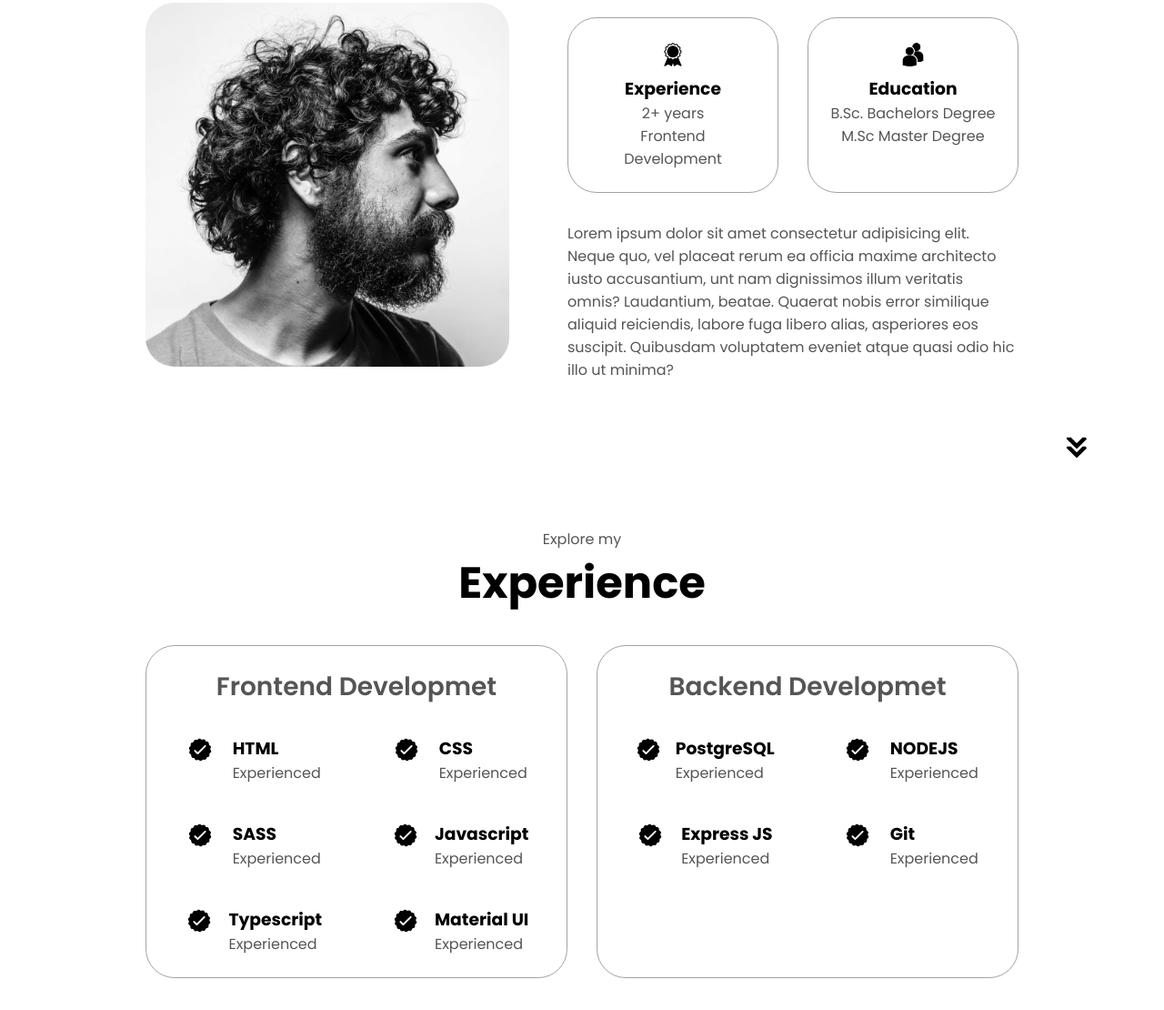
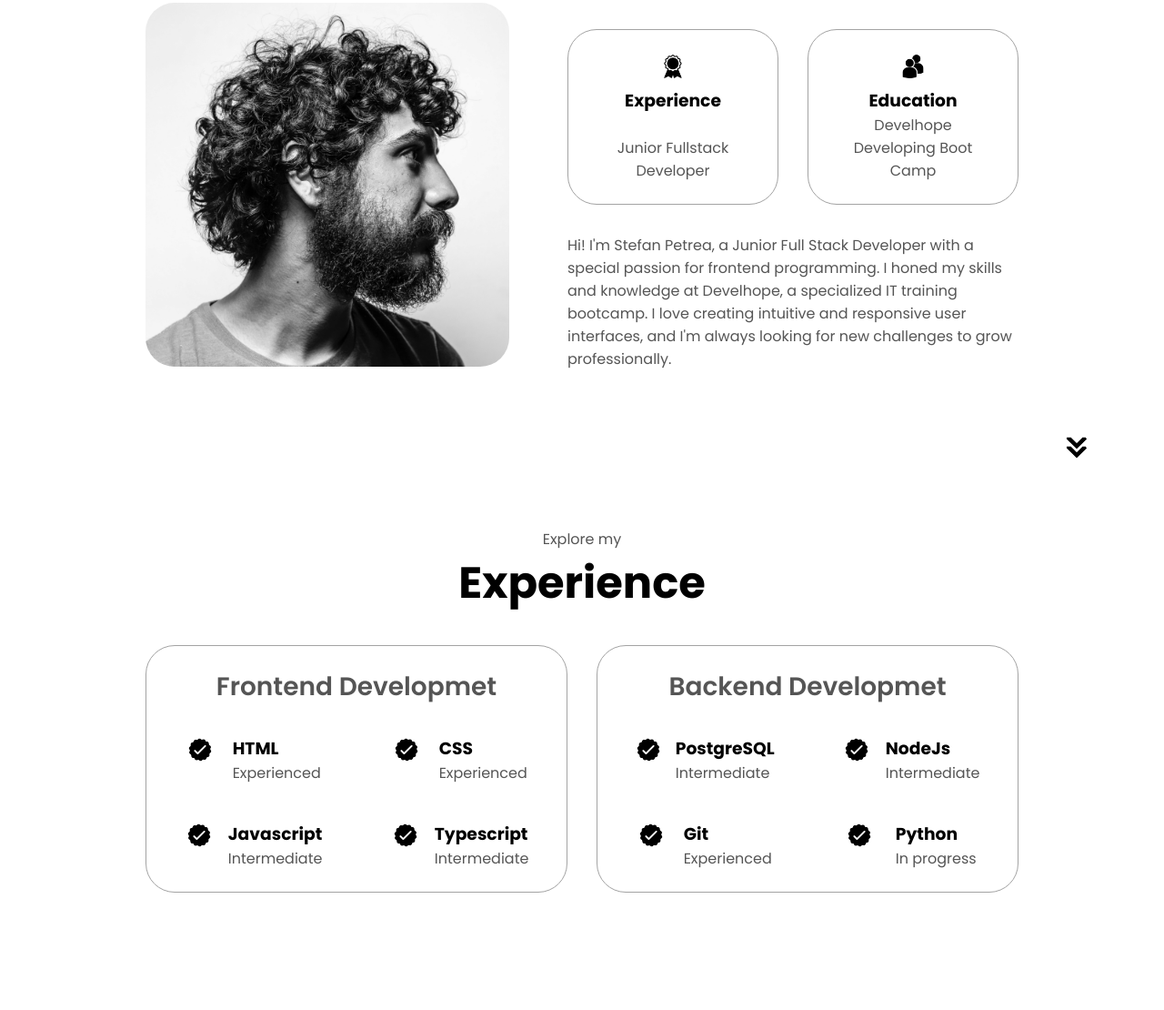
Before and after one commit to Stef533/Personal-Portfolio, a plain HTML site: page index.html in a window 1280 px wide. Shown: the part 1116-2226 px from the top of the page at 91% size. Drawn offline with Linux system fonts and the light colour scheme.

Commit message:
Modifiche fatte

```diff
--- a/index.html
+++ b/index.html
@@ -51,7 +51,7 @@
       <h1 class="title">Stefan Petrea</h1>
       <p class="section__text__p2">Frontend Developer</p>
       <div class="btn-container">
-        <button class="btn btn-color-2" onclick="window.open('./assets/resume-example.pdf')">
+        <button class="btn btn-color-2" onclick="window.open('./assets/curriculum_developer.pdf')">
           Download CV
         </button>
         <button class="btn btn-color-1" onclick="location.href = './#contact'">
@@ -62,11 +62,11 @@
         <img src="./assets/linkedin.png"
         alt="My linkedin profile"
         class="icon"
-        onclick="location.href = 'https://linkedin.com/'">
+        onclick="location.href = 'https://www.linkedin.com/in/stefan-iulian-petrea/'">
         <img src="./assets/github.png"
         alt="My github profile"
         class="icon"
-        onclick="location.href = 'https://github.com/'">
+        onclick="location.href = 'https://github.com/Stef533'">
       </div>
 
     </div>
@@ -92,7 +92,8 @@
             class="icon"
             />
             <h3>Experience</h3>
-            <p>2+ years <br>Frontend Development</p>
+            <br>
+            <p>Junior Fullstack Developer</p>
           </div>
           <div class="details-container">
             <img
@@ -101,13 +102,11 @@
             class="icon"
             />
             <h3>Education</h3>
-            <p>B.Sc. Bachelors Degree <br>M.Sc Master Degree</p>
+            <p>Develhope <br>Developing Boot Camp</p>
           </div>
           </div>
           <div class="text-container">
-            <p>Lorem ipsum dolor sit amet consectetur adipisicing elit. Neque quo, vel placeat rerum ea officia maxime architecto iusto accusantium,
-              unt nam dignissimos illum veritatis omnis? Laudantium, beatae. Quaerat nobis error similique aliquid reiciendis, labore fuga libero alias,
-              asperiores eos suscipit. Quibusdam voluptatem eveniet atque quasi odio hic illo ut minima?</p>
+            <p>Hi! I'm Stefan Petrea, a Junior Full Stack Developer with a special passion for frontend programming. I honed my skills and knowledge at Develhope, a specialized IT training bootcamp. I love creating intuitive and responsive user interfaces, and I'm always looking for new challenges to grow professionally.</p>
           </div>
         </div>
       </div>
@@ -157,19 +156,8 @@
               class="icon"
               />
               <div>
-                <h3>SASS</h3>
-                <p>Experienced</p>
-              </div>
-            </article>
-            <article>
-              <img
-              src="./assets/checkmark.png"
-              alt="Experience icon"
-              class="icon"
-              />
-              <div>
                 <h3>Javascript</h3>
-                <p>Experienced</p>
+                <p>Intermediate</p>
               </div>
             </article>
             <article>
@@ -180,18 +168,7 @@
               />
               <div>
                 <h3>Typescript</h3>
-                <p>Experienced</p>
-              </div>
-            </article>
-            <article>
-              <img
-              src="./assets/checkmark.png"
-              alt="Experience icon"
-              class="icon"
-              />
-              <div>
-                <h3>Material UI</h3>
-                <p>Experienced</p>
+                <p>Intermediate</p>
               </div>
             </article>
           </div>
@@ -207,7 +184,7 @@
               />
               <div>
                 <h3>PostgreSQL</h3>
-                <p>Experienced</p>
+                <p>Intermediate</p>
               </div>
             </article>
             <article>
@@ -217,19 +194,8 @@
               class="icon"
               />
               <div>
-                <h3>NODEJS</h3>
-                <p>Experienced</p>
-              </div>
-            </article>
-            <article>
-              <img
-              src="./assets/checkmark.png"
-              alt="Experience icon"
-              class="icon"
-              />
-              <div>
-                <h3>Express JS</h3>
-                <p>Experienced</p>
+                <h3>NodeJs</h3>
+                <p>Intermediate</p>
               </div>
             </article>
             <article>
@@ -241,6 +207,17 @@
               <div>
                 <h3>Git</h3>
                 <p>Experienced</p>
+              </div>
+            </article>
+            <article>
+              <img
+              src="./assets/checkmark.png"
+              alt="Experience icon"
+              class="icon"
+              />
+              <div>
+                <h3>Python</h3>
+                <p>In progress</p>
               </div>
             </article>
           </div>
@@ -341,7 +318,7 @@
         alt="Email icon"
         class="icon contact-icon"
         />
-        <p><a href="mailto:examplemail.com">Example@gmail.com</a></p>
+        <p><a href="mailto:examplemail.com">petreastefaniulian@gmail.com</a></p>
       </div>
       <div class="contact-info-container">
         <img
```
Also changed, not shown: style.css (line endings or trailing spaces), 2 other files.
